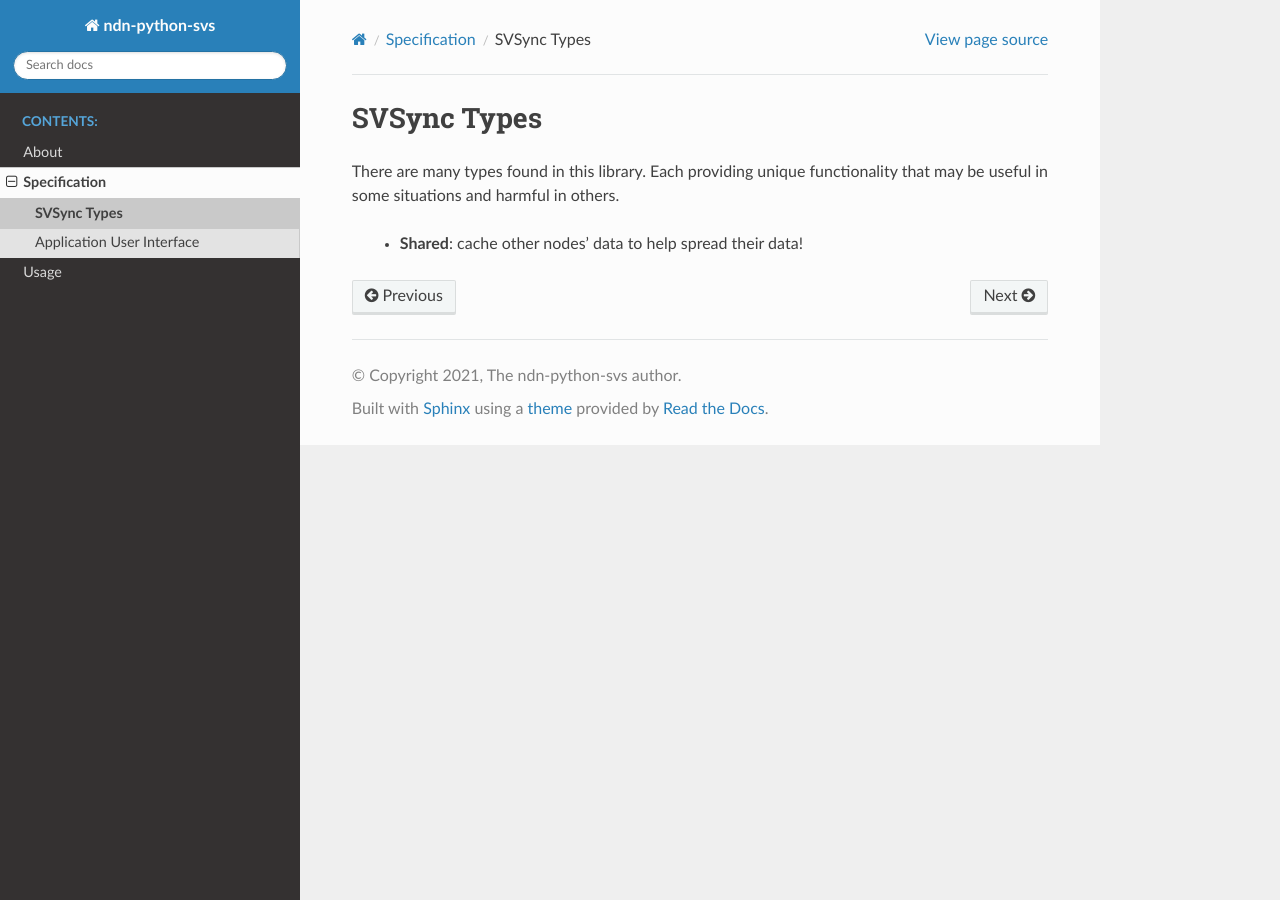
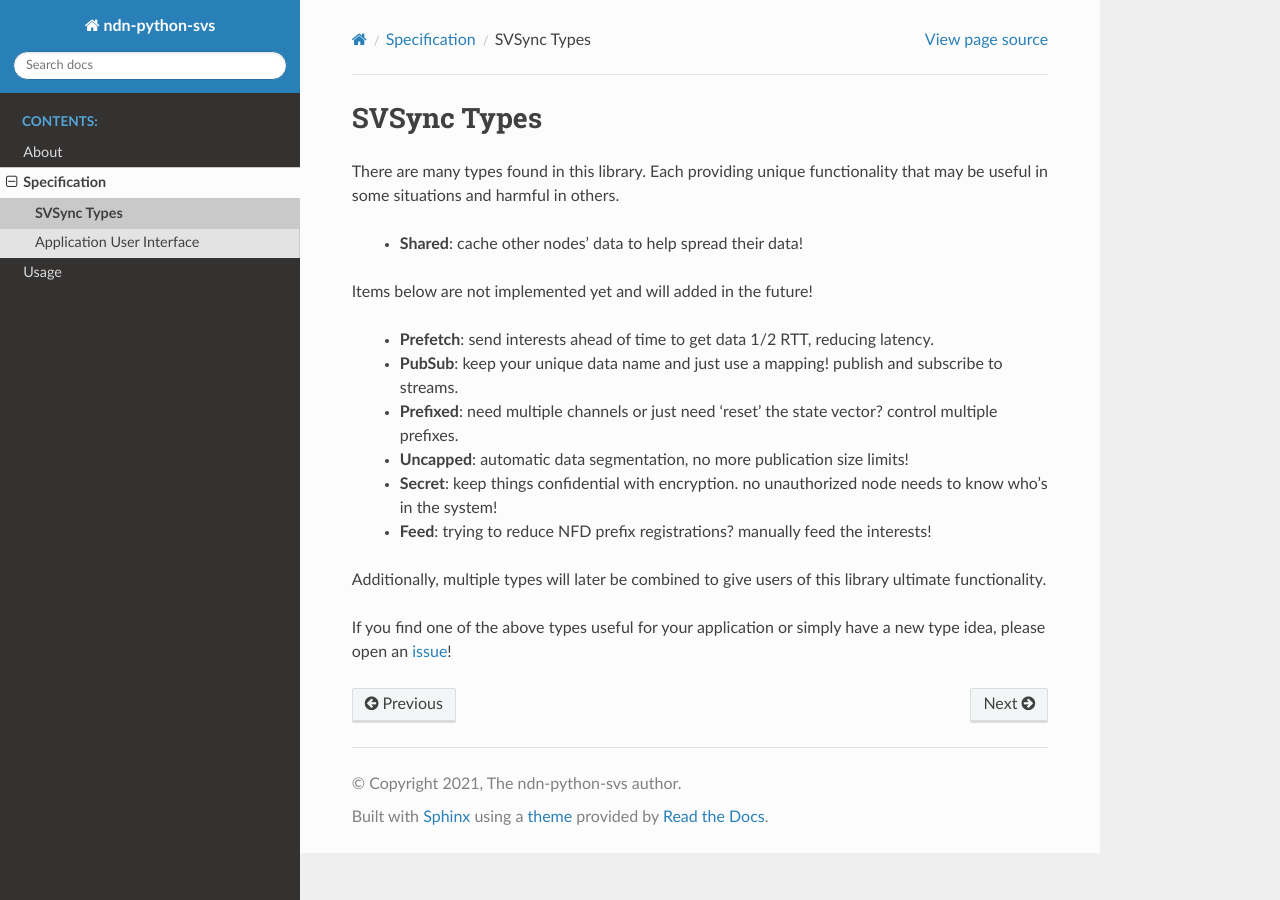
Before and after one commit to justincpresley/ndn-python-svs, a Sphinx documentation site: the page built from docs/src/specification/types.rst, in a window 1280 px wide. Built offline with Sphinx 7.4.7 and the Read the Docs theme 2.0.0, drawn with Linux system fonts in a browser that asks for light colours.

Commit message:
Lay out planned types.

```diff
--- a/docs/src/specification/types.rst
+++ b/docs/src/specification/types.rst
@@ -5,3 +5,19 @@ There are many types found in this library.
 Each providing unique functionality that may be useful in some situations and harmful in others.
 
     * **Shared**: cache other nodes' data to help spread their data!
+
+Items below are not implemented yet and will added in the future!
+
+    * **Prefetch**: send interests ahead of time to get data 1/2 RTT, reducing latency.
+    * **PubSub**: keep your unique data name and just use a mapping! publish and subscribe to streams.
+    * **Prefixed**: need multiple channels or just need 'reset' the state vector? control multiple prefixes.
+    * **Uncapped**: automatic data segmentation, no more publication size limits!
+    * **Secret**: keep things confidential with encryption. no unauthorized node needs to know who's in the system!
+    * **Feed**: trying to reduce NFD prefix registrations? manually feed the interests!
+
+Additionally, multiple types will later be combined to give users of this library ultimate functionality.
+
+If you find one of the above types useful for your application or simply have a new type idea, please open an issue_!
+
+
+.. _issue: https://github.com/justincpresley/ndn-python-svs/issues
```
